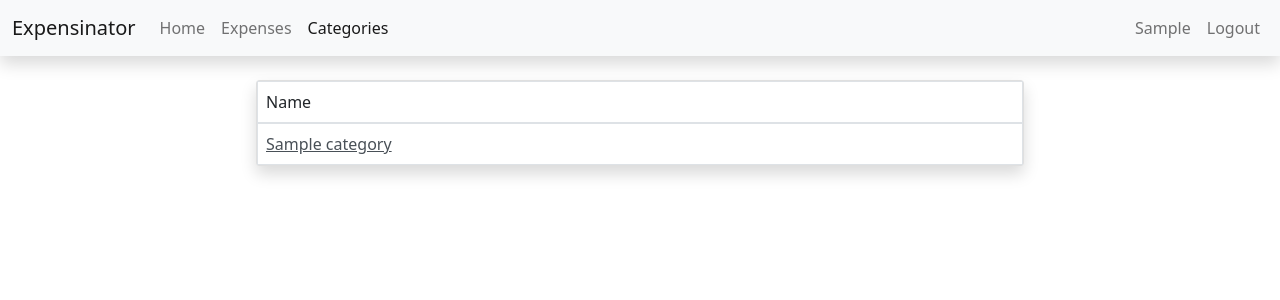
After one commit to sainak/expensinator, a Django app: page /categories/ in a window 1280 px wide. The commit adds this page. Shown: the top 300 px of the page. Run offline with Django 3.2, Linux system fonts and the light colour scheme; a user stored in the database is signed in; tables that the repository leaves empty hold one stand-in row (values such as "Sample post").

Commit message:
created categories list endpoint

```diff
--- a/web/templates/base_nav.html
+++ b/web/templates/base_nav.html
@@ -17,7 +17,7 @@
           <a id="navItemExpenses" class="nav-link" href="{% url 'expenses-list' %}">Expenses</a>
         </li>
         <li class="nav-item ">
-          <a id="navItemCategories" class="nav-link" href="{% url 'expenses-list' %}">Categories</a>
+          <a id="navItemCategories" class="nav-link" href="{% url 'categories-list' %}">Categories</a>
         </li>
       </ul>
       <ul class="navbar-nav ms-auto">
@@ -30,7 +30,7 @@
             {% endif %}
           </a>
         </li>
-        <li class="nav-item border border-primary rounded-3">
+        <li class="nav-item">
           <a id="navItemLogout" class="nav-link" href="{% url 'logout' %}">Logout</a>
         </li>
       </ul>
--- /dev/null
+++ b/web/templates/expenses/categories_list.html
@@ -0,0 +1,27 @@
+{% extends "base.html" %}
+
+
+{% block content_body %}
+<div class="d-flex justify-content-center align-items-center">
+  <div class="card shadow container-fixed container-fixed-md mt-4" style="padding:0;">
+
+    <!-- convert this to grid -->
+    <div class="list-group">
+      <div class="d-flex ">
+        <div class="p-2 flex-grow-1 border">Name</div>
+      </div>
+      {% for category in categories_list %}
+      <div class="d-flex ">
+        <a class="p-2 flex-grow-1 list-group-item-action border">{{ category.name }}</a>
+      </div>
+      {% endfor %}
+    </div>
+
+  </div>
+</div>
+
+{% if is_paginated %}
+{% include "nav_paginator.html" %}
+{% endif %}
+
+{% endblock %}
--- a/web/templates/expenses/expense_list.html
+++ b/web/templates/expenses/expense_list.html
@@ -59,7 +59,7 @@
     <!-- convert this to grid -->
     <div class="list-group">
       <div class="d-flex ">
-        <div class="p-2 flex-grow-1 list-group-item-action border">Name</div>
+        <div class="p-2 flex-grow-1 border">Name</div>
         <div class="p-2 flex-shrink-0 border">Time</div>
         <div class="p-2 flex-shrink-0 border">Amount</div>
       </div>
--- a/web/urls.py
+++ b/web/urls.py
@@ -8,4 +8,5 @@ urlpatterns = [
     path("login/", auth.LoginView.as_view(), name="login"),
     path("logout/", auth.LogoutView.as_view(), name="logout"),
     path("expenses/", expenses.ExpenseListView.as_view(), name="expenses-list"),
+    path("categories/", expenses.CategoriesListView.as_view(), name="categories-list"),
 ]
--- a/web/views/expenses.py
+++ b/web/views/expenses.py
@@ -1,8 +1,9 @@
 from django.contrib.auth.mixins import LoginRequiredMixin
 from django.urls import reverse_lazy
+from django.views.generic import ListView
 from django_filters.views import FilterView
 
-from expenses.models import Expense
+from expenses.models import Category, Expense
 
 from ..filters import ExpenseFilter
 
@@ -13,7 +14,7 @@ class ExpenseListView(LoginRequiredMixin, FilterView):
 
     login_url = reverse_lazy("login")
     template_name = "expenses/expense_list.html"
-    paginate_by = 15
+    paginate_by = 20
     context_object_name = "expenses_list"
     page_name = "Expenses"
     extra_context = {
@@ -24,3 +25,19 @@ class ExpenseListView(LoginRequiredMixin, FilterView):
 
     def get_queryset(self):
         return Expense.objects.filter(owner=self.request.user)
+
+
+class CategoriesListView(LoginRequiredMixin, ListView):
+
+    login_url = reverse_lazy("login")
+    template_name = "expenses/categories_list.html"
+    paginate_by = 20
+    context_object_name = "categories_list"
+    page_name = "Categories"
+    extra_context = {
+        "title": page_name,
+        "activeNavId": f"navItem{page_name}",
+    }
+
+    def get_queryset(self):
+        return Category.objects.filter(owner=self.request.user)
```
